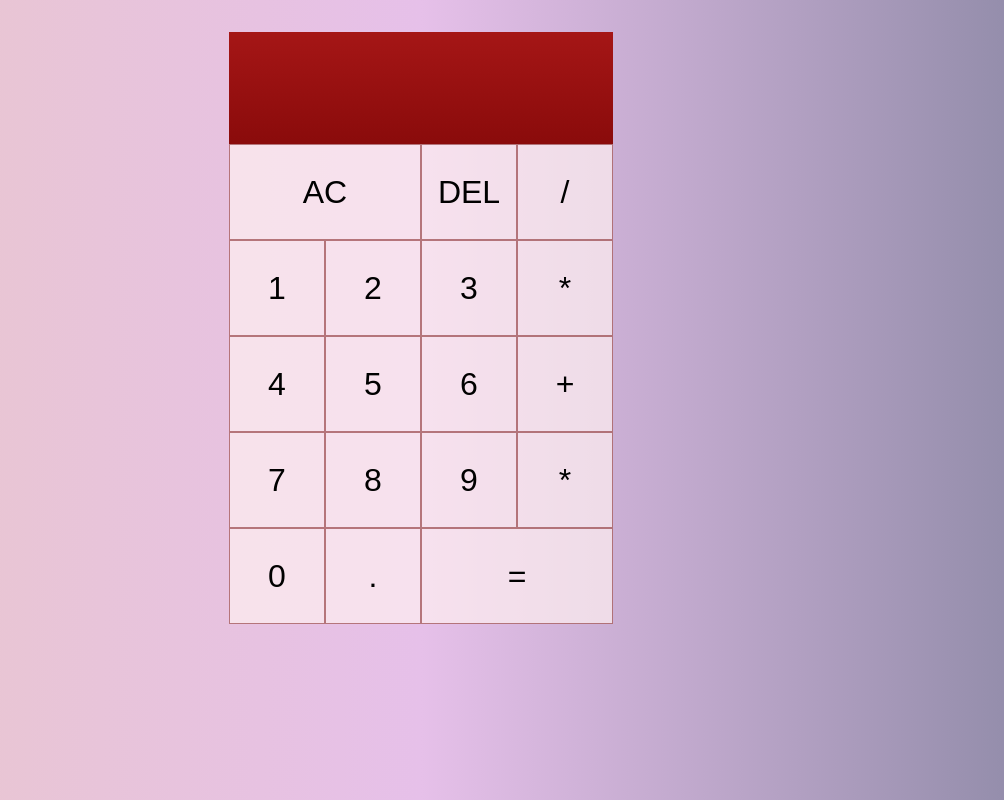
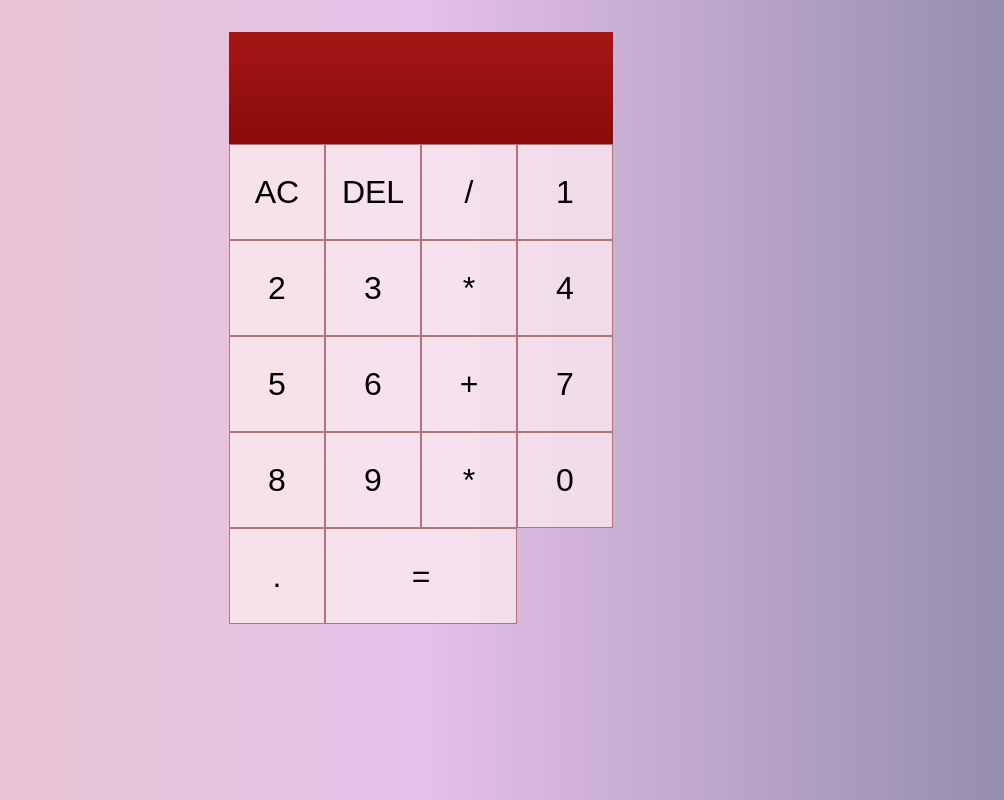
Before and after one commit to krause-matt/react-calculator, a React (Create React App) app: page / in a window 1280 px wide. Shown: the whole page, without its empty margins (219-1223 px from the left). Built offline with nearby package versions, Linux system fonts and the light colour scheme.

Commit message:
Wired up clear button to empty state

```diff
--- a/src/App.js
+++ b/src/App.js
@@ -2,6 +2,7 @@ import { useReducer } from "react";
 import "./app.css";
 import NumberButton from "./NumberButton.js";
 import FunctionButton from "./FunctionButton.js";
+import ClearButton from "./ClearButton";
 
 export const ACTIONS = {
   CHOOSE_NUMBER: "choose-number",
@@ -16,9 +17,11 @@ function reducer(state, { action, payload }) {
     case ACTIONS.CHOOSE_NUMBER:
       if (
         !state.currentEntry &&
-        (payload.number == "0" || payload.number == ".")
+        (payload.number === "0" || payload.number === ".")
       ) {
         return { state };
+      } else if (payload.number === "." && state.currentEntry.includes(".")) {
+        return { ...state, currentEntry: state.currentEntry };
       } else {
         return {
           ...state,
@@ -35,6 +38,8 @@ function reducer(state, { action, payload }) {
           mathFunction: payload.math,
         };
       }
+    case ACTIONS.CLEAR_SCREEN:
+      return {};
 
     default:
       console.log("default");
@@ -55,7 +60,7 @@ function App() {
         </div>
         <div className="current-entry">{currentEntry}</div>
       </div>
-      <button className="two-col">AC</button>
+      <ClearButton className="two-col" dispatch={dispatch} clearText="AC" />
       <button>DEL</button>
       <FunctionButton dispatch={dispatch} math="/" />
       <NumberButton dispatch={dispatch} number="1" />
--- /dev/null
+++ b/src/ClearButton.js
@@ -0,0 +1,9 @@
+import { ACTIONS } from "./App";
+
+export default function ClearButton({ dispatch, clearText }) {
+  return (
+    <button onClick={() => dispatch({ action: ACTIONS.CLEAR_SCREEN })}>
+      {clearText}
+    </button>
+  );
+}
```
